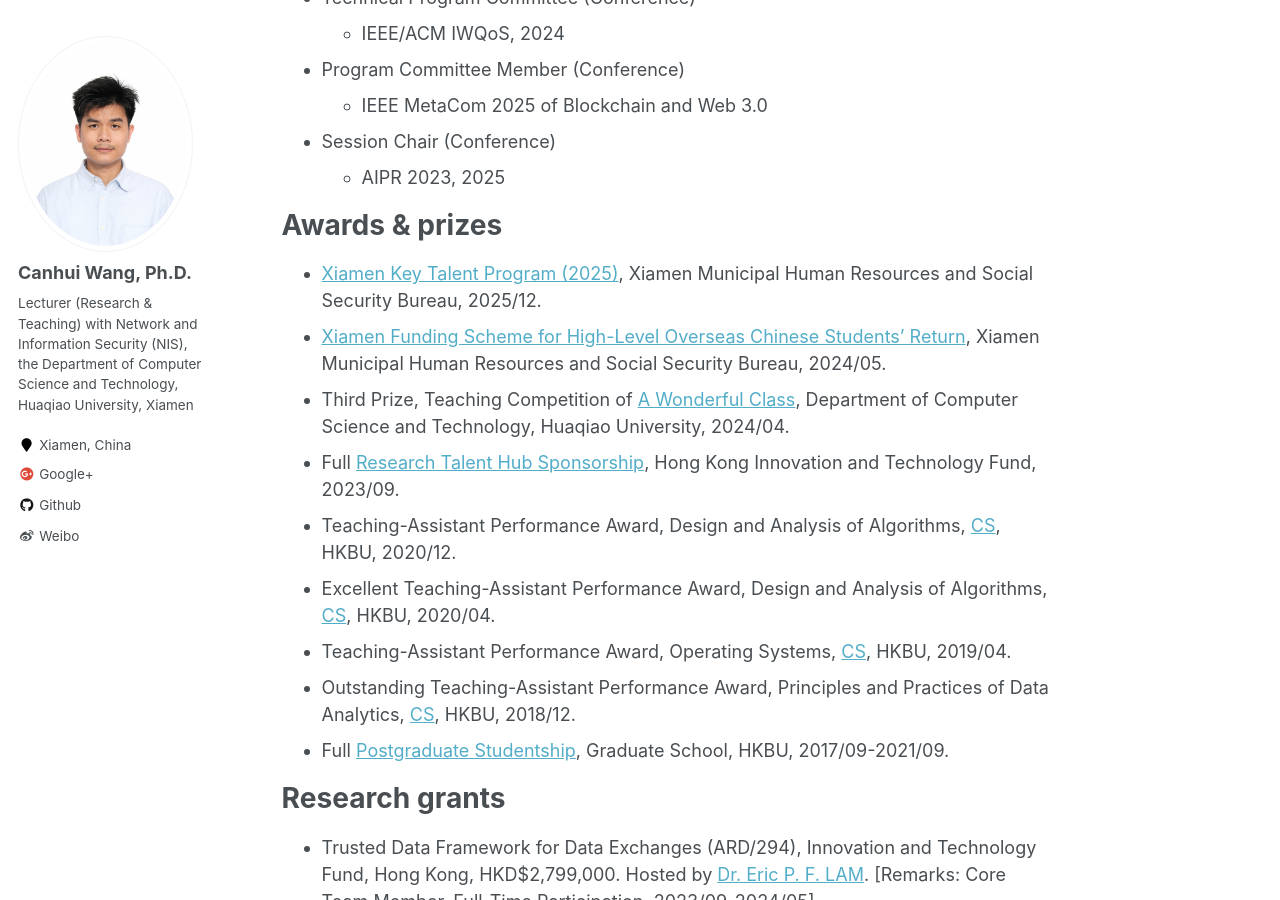
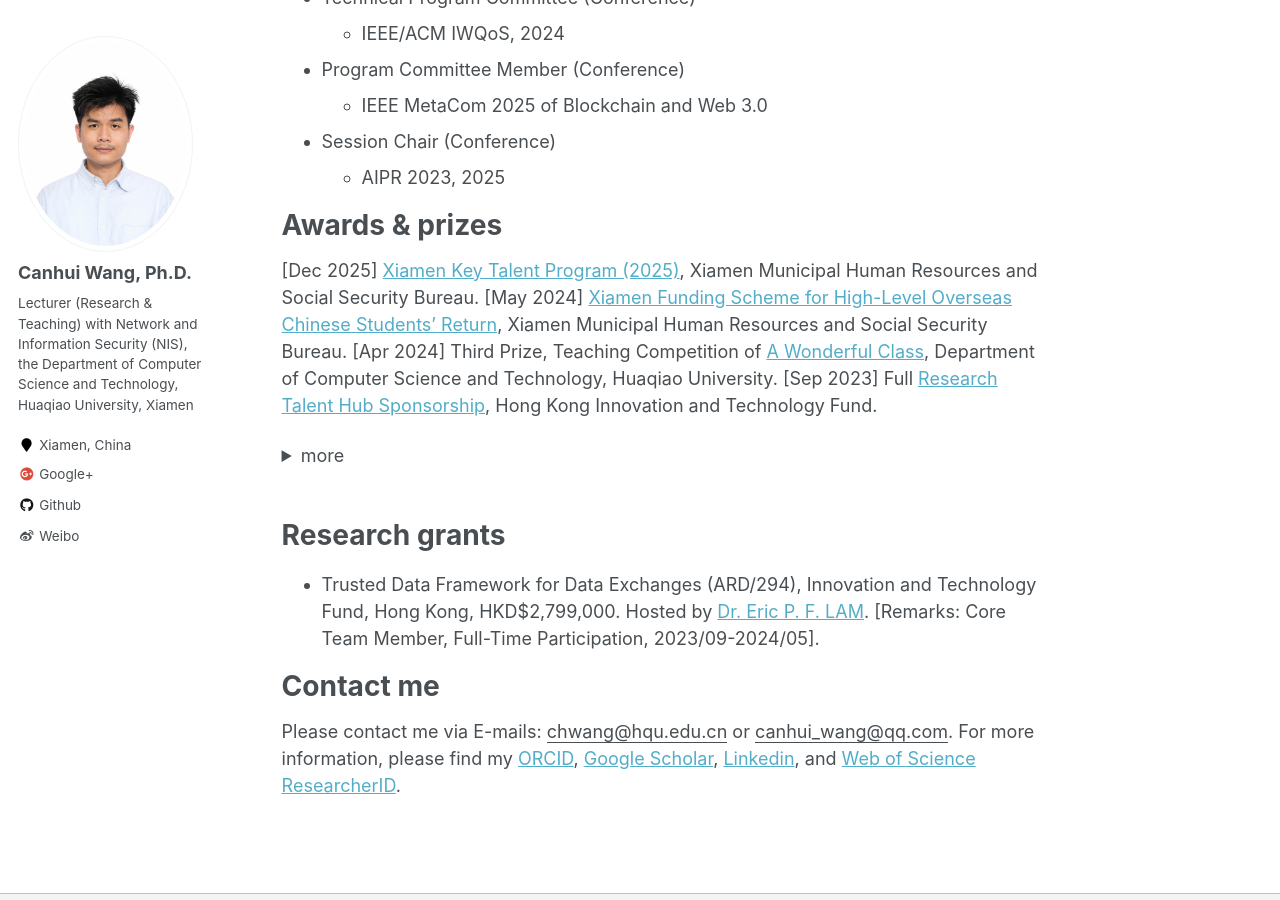
Before and after one commit to Canhui/canhui.github.io, a Jekyll site: the page built from _pages/about.md, in a window 1280 px wide and 900 px high, scrolled down 1942 px. Built offline with Jekyll 4.4.1, drawn with Linux system fonts in a browser that asks for light colours.

Commit message:
Update about.md

```diff
--- a/_pages/about.md
+++ b/_pages/about.md
@@ -75,15 +75,38 @@ Professional service
 
 Awards & prizes
 ======
-* [Xiamen Key Talent Program (2025)](https://hrss.xm.gov.cn/xxgk/shgs/202512/t20251222_2973008.htm), Xiamen Municipal Human Resources and Social Security Bureau, 2025/12.
-* [Xiamen Funding Scheme for High-Level Overseas Chinese Students' Return](http://hrss.xm.gov.cn), Xiamen Municipal Human Resources and Social Security Bureau, 2024/05.
-* Third Prize, Teaching Competition of [A Wonderful Class](https://jsfz.hqu.edu.cn/info/1035/5114.htm), Department of Computer Science and Technology, Huaqiao University, 2024/04.
-* Full [Research Talent Hub Sponsorship](https://www.itf.gov.hk/en/home/index.html), Hong Kong Innovation and Technology Fund, 2023/09.
-* Teaching-Assistant Performance Award, Design and Analysis of Algorithms, [CS](https://www.comp.hkbu.edu.hk/v1/), HKBU, 2020/12.
-* Excellent Teaching-Assistant Performance Award, Design and Analysis of Algorithms, [CS](https://www.comp.hkbu.edu.hk/v1/), HKBU, 2020/04.
-* Teaching-Assistant Performance Award, Operating Systems, [CS](https://www.comp.hkbu.edu.hk/v1/), HKBU, 2019/04.
-* Outstanding Teaching-Assistant Performance Award, Principles and Practices of Data Analytics, [CS](https://www.comp.hkbu.edu.hk/v1/), HKBU, 2018/12.
-* Full [Postgraduate Studentship](https://gs.hkbu.edu.hk/), Graduate School, HKBU, 2017/09-2021/09.
+[Dec 2025] [Xiamen Key Talent Program (2025)](https://hrss.xm.gov.cn/xxgk/shgs/202512/t20251222_2973008.htm), Xiamen Municipal Human Resources and Social Security Bureau.
+[May 2024] [Xiamen Funding Scheme for High-Level Overseas Chinese Students' Return](http://hrss.xm.gov.cn), Xiamen Municipal Human Resources and Social Security Bureau.
+[Apr 2024] Third Prize, Teaching Competition of [A Wonderful Class](https://jsfz.hqu.edu.cn/info/1035/5114.htm), Department of Computer Science and Technology, Huaqiao University.
+[Sep 2023] Full [Research Talent Hub Sponsorship](https://www.itf.gov.hk/en/home/index.html), Hong Kong Innovation and Technology Fund.
+
+
+<details>
+
+<summary>more</summary>
+
+[Dec 2020] Teaching-Assistant Performance Award, Design and Analysis of Algorithms, HKBU.
+
+<br /><br />
+
+[Apr 2020] Excellent Teaching-Assistant Performance Award, Design and Analysis of Algorithms, HKBU.
+
+<br /><br />
+
+[Apr 2019] Teaching-Assistant Performance Award, Operating Systems, HKBU.
+
+<br /><br />
+
+[Dec 2018] Outstanding Teaching-Assistant Performance Award, Principles and Practices of Data Analytics, HKBU.
+
+<br /><br />
+
+[Sep 2017] Full Postgraduate Studentship, Graduate School, HKBU.
+
+</details>
+
+<br />
+
 
 Research grants
 ======
```
